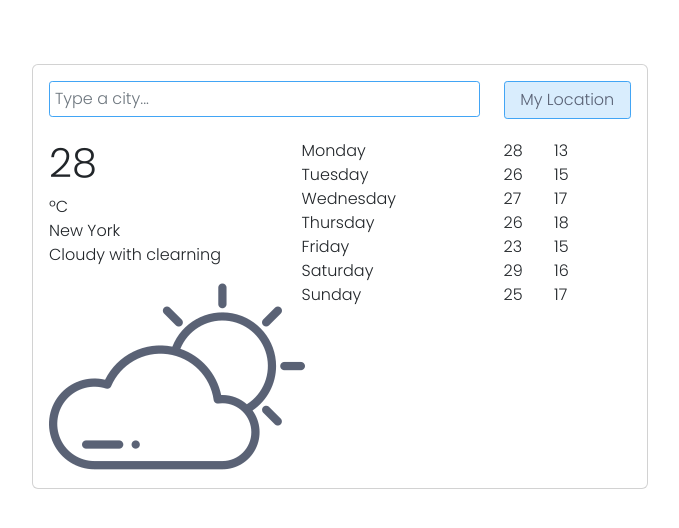
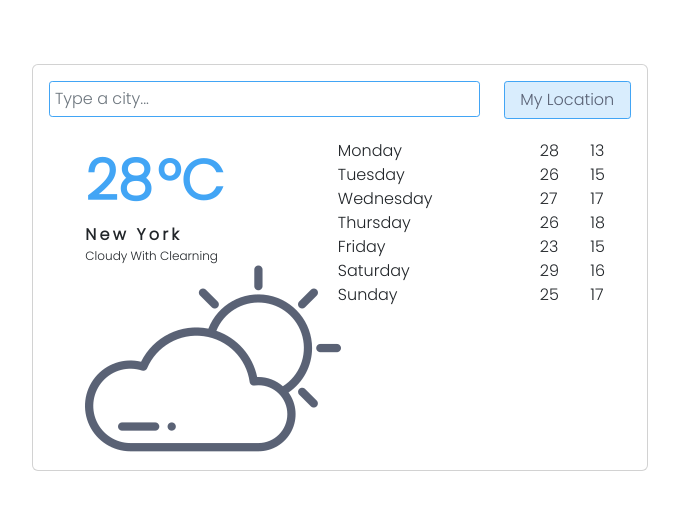
Before and after one commit to lida-skakun/SheCodes-Weather-App, a plain HTML site: page index.html in a window 1280 px wide. Shown: the whole page, without its empty margins (44-723 px from the left). Drawn offline with nearby package versions, Linux system fonts and the light colour scheme.

Commit message:
Todays weather block styles created

```diff
--- a/src/styles.css
+++ b/src/styles.css
@@ -31,3 +31,34 @@
   background: #d9edfd;
   padding: 6px;
 }
+
+.todayWeather {
+  margin-left: 6%;
+}
+
+h1,
+#mainUnit {
+  color: #42a5f5;
+  font-size: 3.5em;
+  font-weight: 600;
+  margin: 0;
+  display: inline;
+}
+
+a {
+  text-decoration: none;
+  color: #42a5f5;
+}
+
+#dateTime,
+#location {
+  font-weight: 600;
+  letter-spacing: 3.2px;
+  text-transform: capitalize;
+}
+
+#description {
+  font-size: 12px;
+  text-transform: capitalize;
+  margin: 0;
+}
```
